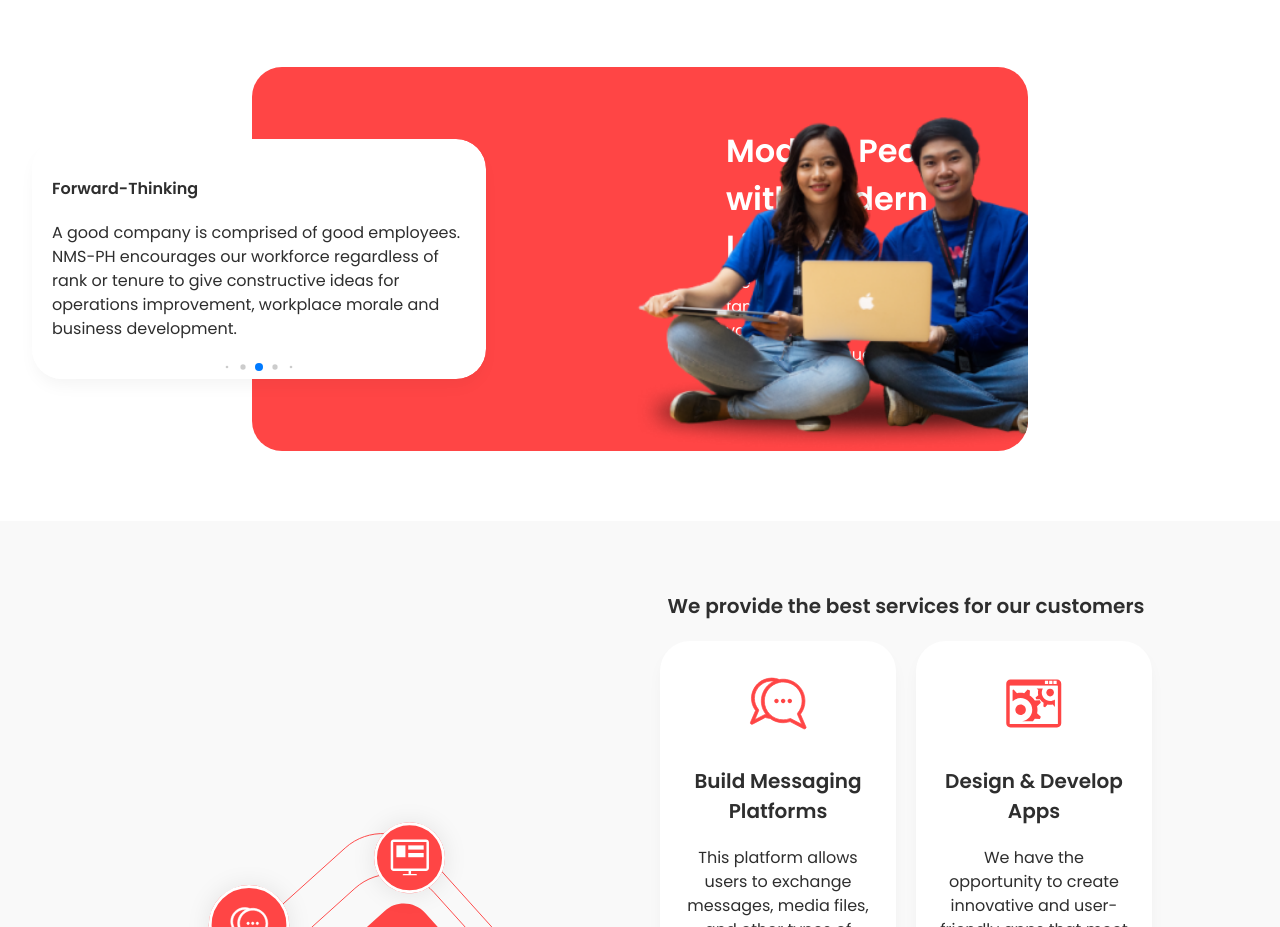
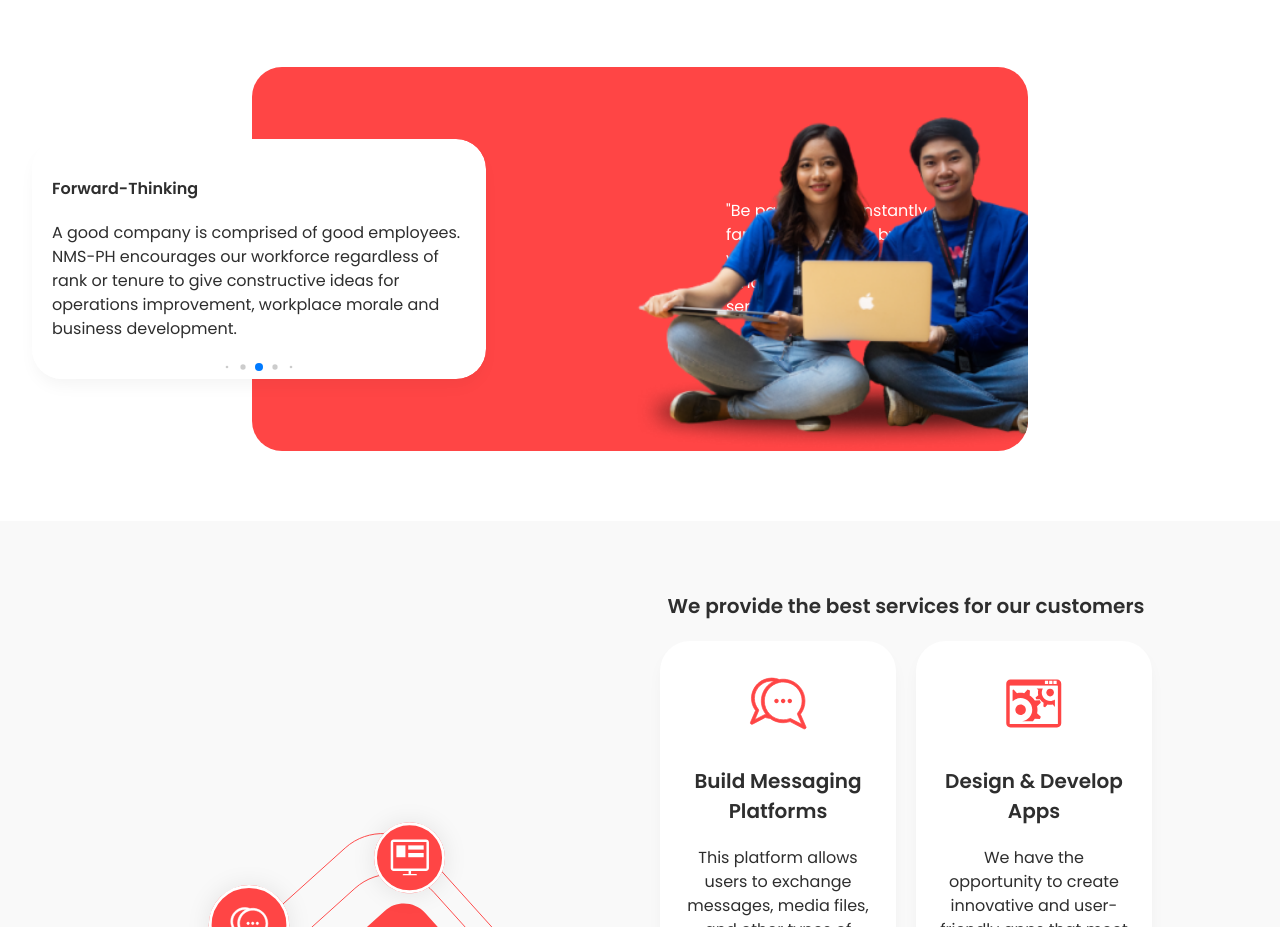
Before and after one commit to rmadayag/nmsph, a React (Vite) app: page / in a window 1280 px wide. Shown: the part 1780-2707 px from the top of the page. Built offline with nearby package versions, Linux system fonts and the light colour scheme; no server answers; the HTML template or start-up script is replaced by a standard one.

Commit message:
add changes

```diff
--- a/src/pages/HomePage.jsx
+++ b/src/pages/HomePage.jsx
@@ -315,9 +315,7 @@ function HomePage() {
 
               </Swiper>
               <div>
-                <h2 className="text-h3 md:text-h2 font-semibold text-white">
-                  Modern People with Modern Lifestyles
-                </h2>
+
                 <p className="lg:text-left text-justify text-14 md:text-16 text-white">
                   "Be part of our constantly growing family and help us by becoming a valued building block for our innovative, unique and progressive services."
                 </p>
```
